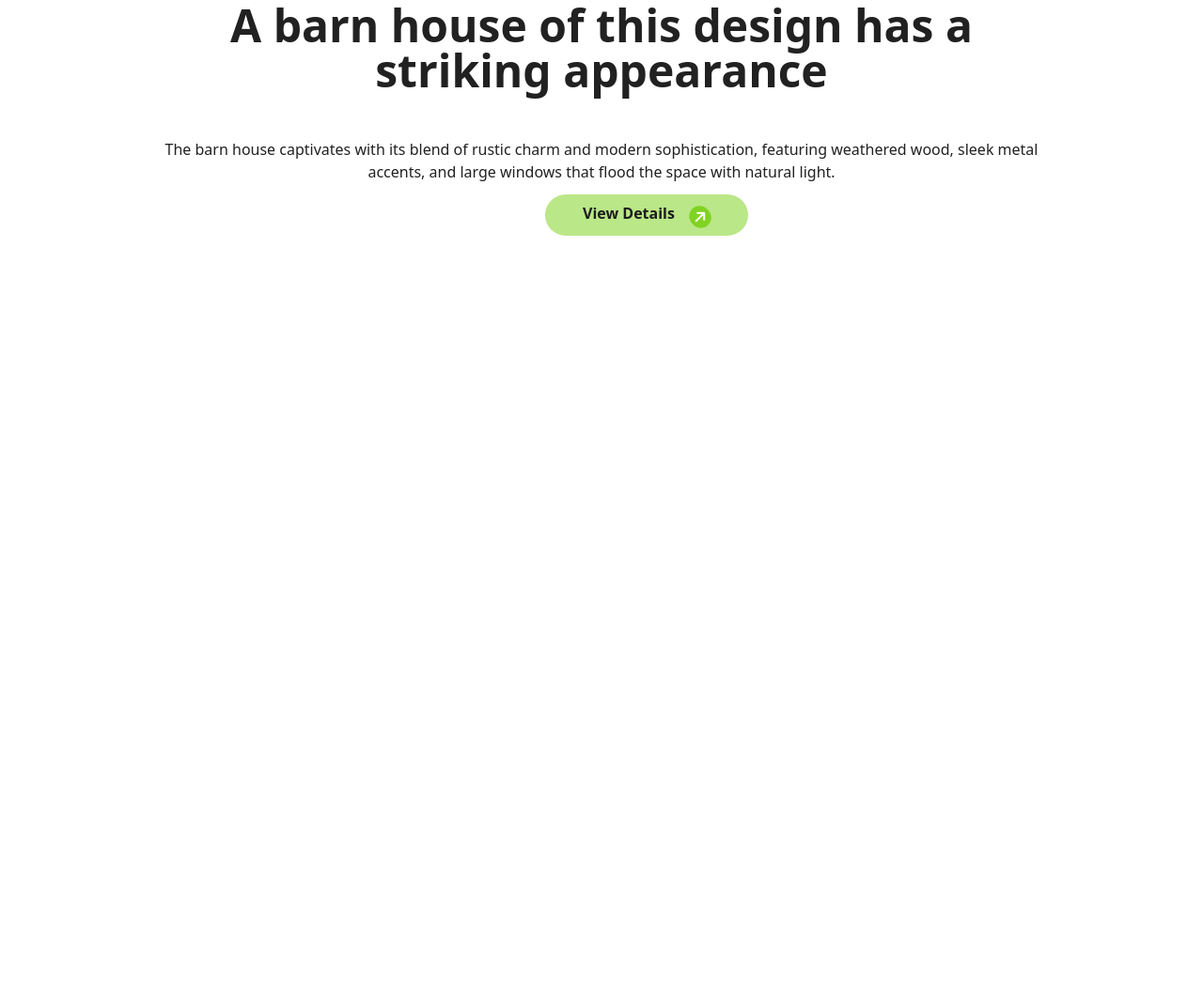
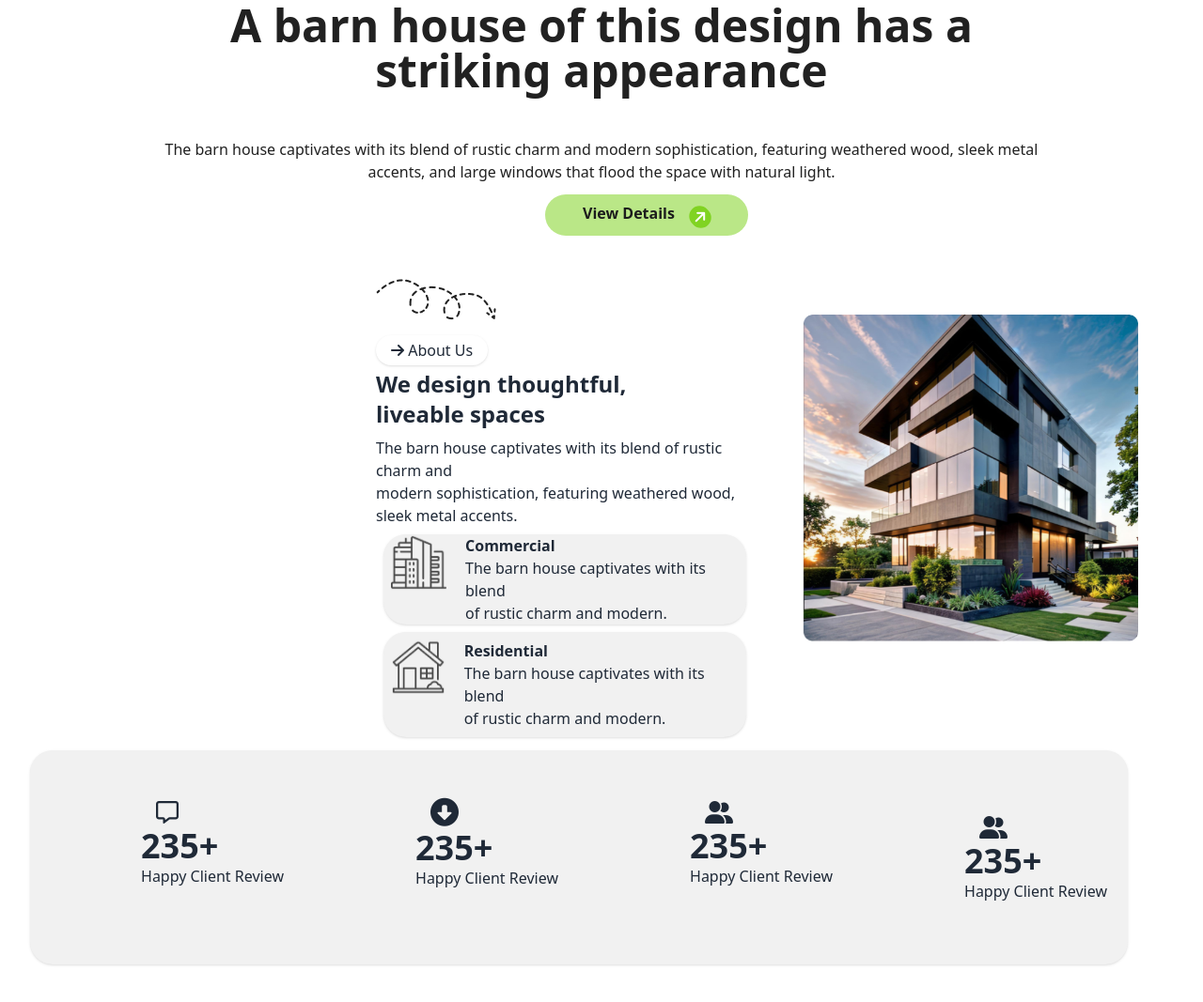
Before and after one commit to ashik4224/My-3rd-Assignment-0.3, a plain HTML site: page index.html in a window 1280 px wide. Shown: the part 463-1530 px from the top of the page at 94% size. Before the commit the page ends 800 px from the top, so only its background shows below. Drawn offline with nearby package versions, Linux system fonts and the light colour scheme.

Commit message:
2nd header section add

```diff
--- a/index.html
+++ b/index.html
@@ -98,5 +98,87 @@
       </button>
       </div>
   </header>
+  <!-- Header section 2 -->
+  <header>
+    <section>
+     <div class=" md:flex md:items-center md:ml-60 md:ml-96 ">
+      <div>
+        <div>
+          <img class="ml-4" src="assets/Vector.png" alt="">
+        </div>
+        <!-- button -->
+        <div class="-mb-3">
+          <button class=" my-4 px-4 py-1 rounded-2xl bg-white shadow ml-4">
+            <i class="fa-solid fa-arrow-right"></i>
+            About Us
+          </button>
+        </div>
+        <!-- Heding and paragph -->
+         <div>
+          <h2 class="text-2xl font-bold -mb-4 ml-4">We design thoughtful, <br> liveable spaces</h2><br>
+          <p class="mb-2 ml-4"> The barn house captivates with its blend of rustic charm and <br>
+            modern sophistication, featuring weathered wood, sleek metal accents.</p>
+         </div>
+         <!-- img text content 1 -->
+          <div class="flex  rounded-3xl mt-1  rounded-3xl bg-[#F1F1F1] shadow ml-6">
+            <!-- img -->
+             <div class="ml-2">
+              <img src="assets/commercial.png" alt=""></div>
+             <!-- text -->
+              <div class="mx-5">
+                <h4 class="font-bold">Commercial</h4>
+                <p>The barn house captivates with its blend <br> of rustic charm and modern.</p>
+              </div>
+          </div>
+         <!-- img text content 2 -->
+          <div class="flex rounded-3xl mt-2 p-2 rounded-3xl bg-[#F1F1F1] shadow ml-6 ">
+            <!-- img -->
+             <div><img src="assets/residential.png" alt=""></div>
+             <!-- text -->
+              <div class="mx-5">
+                <h4 class="font-bold">Residential</h4>
+                <p>The barn house captivates with its blend <br> of rustic charm and modern.</p>
+              </div>
+       </div>
+      </div>
+      <div>
+        <!-- Main Image -->
+        <div class=" px-5 py-5 mb-24" >
+          <img class="w-4/5 mt-8 ml-10" src="assets/Rectangle.png" alt="">
+        </div>
+      </div>
+     </div>
+    </section>
+    <!-- SECTION 2 -->
+     <section>
+      <!-- peren -->
+      <div class="md:ml-8 rounded-3xl mb-12 mx-20 py-12 rounded-3xl bg-[#F1F1F1] shadow  md:flex md:items-center md:justify-around ">
+        <!-- main div -->
+          <div class="ml-24 mb-8">
+            <i class="fa-regular fa-message ml-4 text-2xl"></i>
+            <h1 class="text-4xl font-bold">235+</h1>
+            <p>Happy Client Review</p>
+          </div>
+          <!-- main div 2 -->
+          <div class="ml-24 mb-8">
+            <i class="fa-solid fa-circle-down  ml-4 text-3xl"></i>
+            <h1 class="text-4xl font-bold">235+</h1>
+            <p>Happy Client Review</p>
+          </div>
+          <!-- main div 3 -->
+          <div class="ml-24 mb-8">
+            <i class="fa-solid fa-user-group  ml-4 text-2xl"></i>
+            <h1 class="text-4xl font-bold">235+</h1>
+            <p>Happy Client Review</p>
+          </div>
+          <!-- main div 4 -->
+          <div class="ml-24">
+            <i class="fa-solid fa-user-group ml-4 text-2xl"></i>
+            <h1 class="text-4xl font-bold">235+</h1>
+            <p>Happy Client Review</p>
+          </div>
+      </div>
+     </section>
+   </header>
 </body>
 </html>
```
